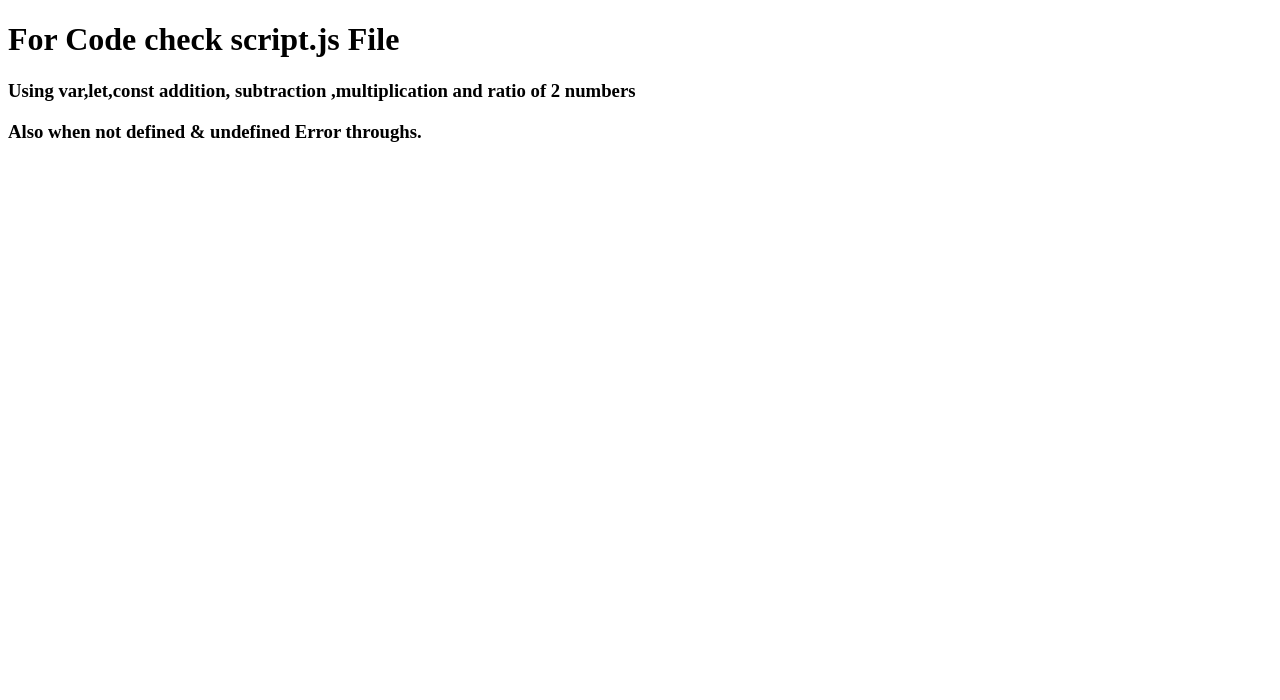
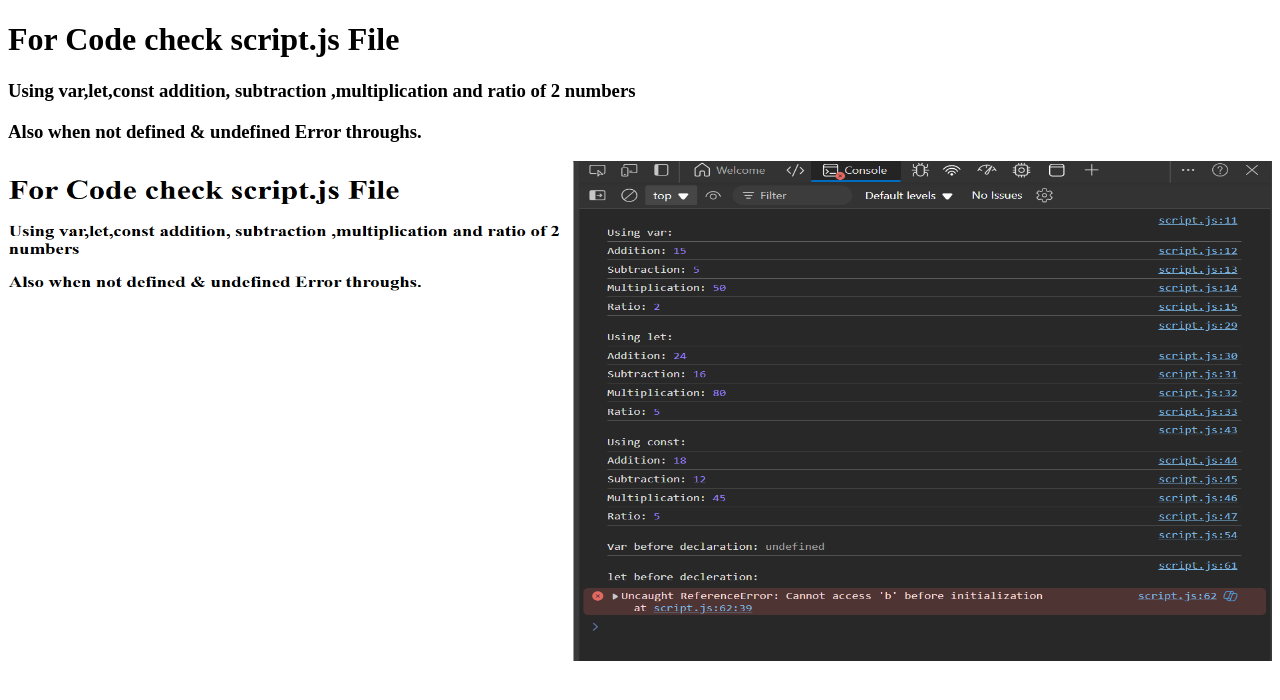
Before and after one commit to Naveeny6/Js-Task-2-Variables-let-var-const, a plain HTML site: page index.html in a window 1280 px wide. Drawn offline with Linux system fonts and the light colour scheme.

Commit message:
Update index.html

```diff
--- a/index.html
+++ b/index.html
@@ -16,7 +16,7 @@
     <h3>
         Also when not defined & undefined Error throughs.
     </h3>
-
+    <img src="./Screenshot 2024-10-22 104852.png" height="500px" width="100%" alt="">
     <script src="./script.js"></script>
 
 </body>
```
